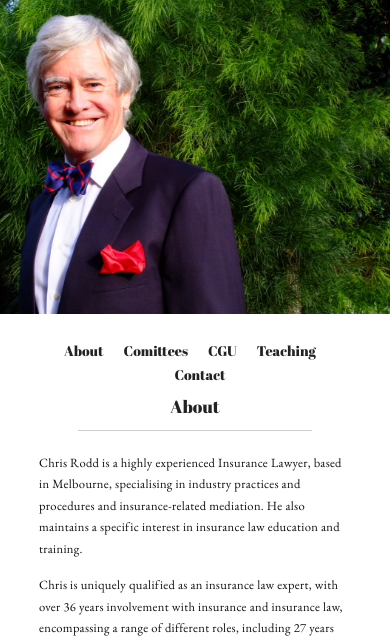
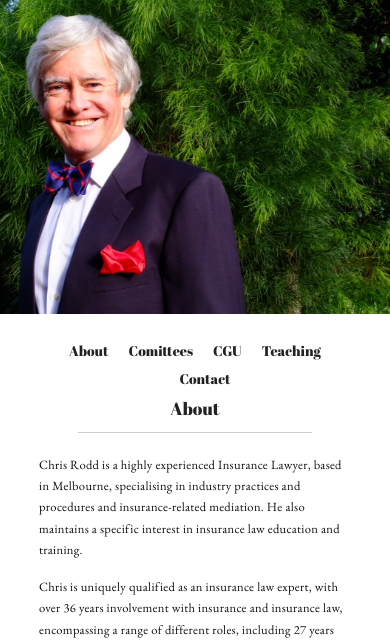
Before and after one commit to MattSegal/ChrisRoddWebsite, a Flask app: page /chris/ in a window 390 px wide. Shown: the part 50-690 px from the top of the page. Run offline with Flask 2, Linux system fonts and the light colour scheme.

Commit message:
Fix mobile display bug.

```diff
--- a/dev/sass/style.sass
+++ b/dev/sass/style.sass
@@ -72,11 +72,11 @@ header
 
 .button-box
     box-sizing: border-box
-    height: 10vh
+    min-height: 10vh
     width: 100%
     max-width: 80%
     margin: 0 auto
-    padding: 30px 10px 0 0
+    padding: 30px 0 0 0
     text-align: center
 
 .hidden
@@ -87,7 +87,9 @@ header
     .button
         cursor: pointer
         display: inline-block
-        padding: 0 0 10px 0
+        height: 2em
+        padding: 0 0 0.5em 0
+        box-sizing: border-box
         &:hover
             text-decoration: underline
     .button+.button
--- a/static/css/style.css
+++ b/static/css/style.css
@@ -61,11 +61,11 @@ header {
 
 .button-box {
   box-sizing: border-box;
-  height: 10vh;
+  min-height: 10vh;
   width: 100%;
   max-width: 80%;
   margin: 0 auto;
-  padding: 30px 10px 0 0;
+  padding: 30px 0 0 0;
   text-align: center; }
 
 .hidden {
@@ -74,7 +74,9 @@ header {
 .content .button, .button-box .button {
   cursor: pointer;
   display: inline-block;
-  padding: 0 0 10px 0; }
+  height: 2em;
+  padding: 0 0 0.5em 0;
+  box-sizing: border-box; }
   .content .button:hover, .button-box .button:hover {
     text-decoration: underline; }
 
```
